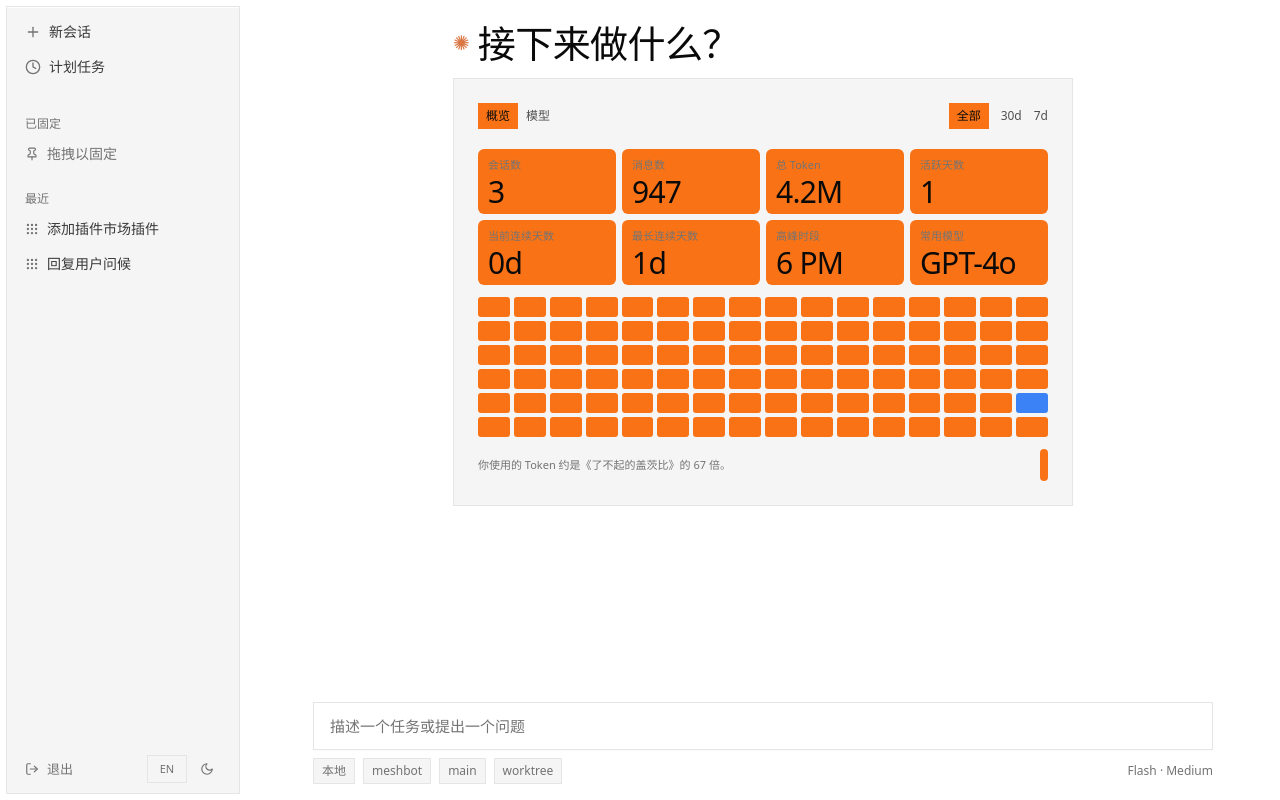
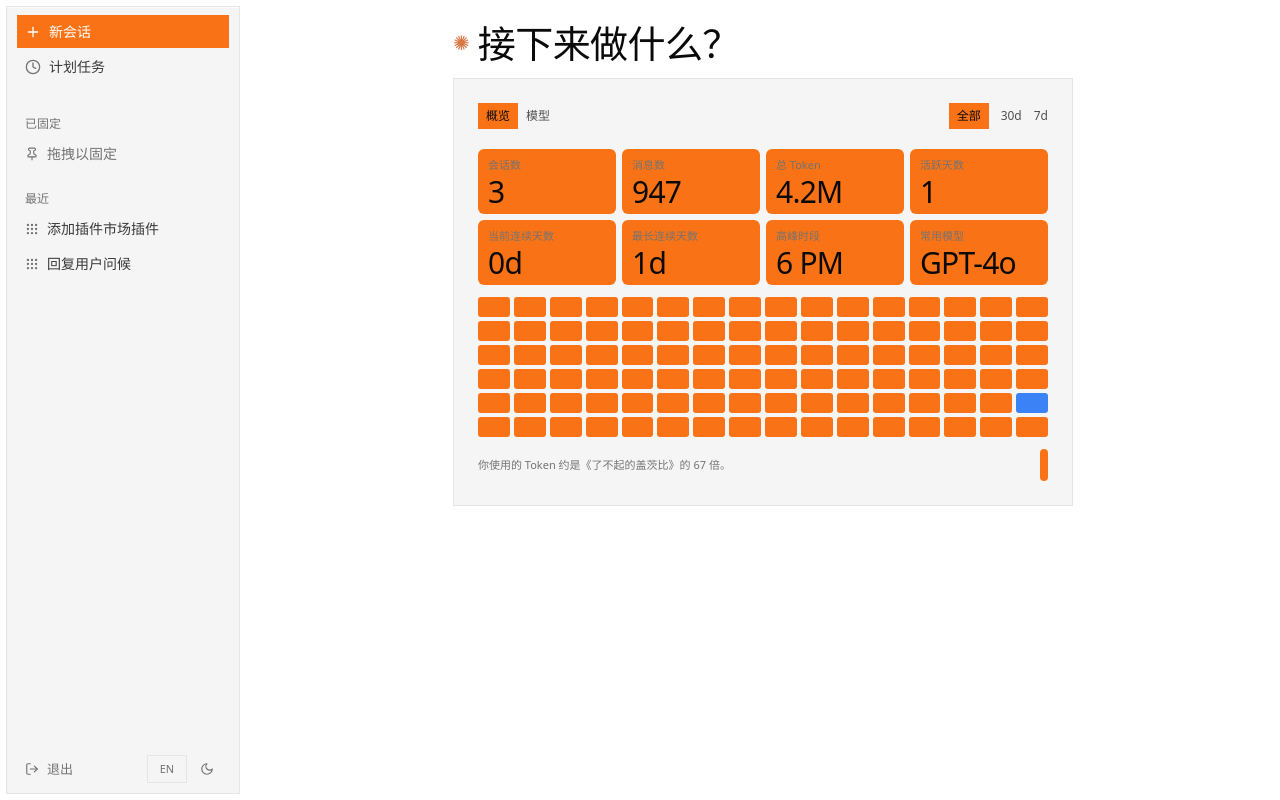
Before and after one commit to meta1top/Meshbot, a Next.js app in the folder apps/web-agent/: page / in a window 1280 px wide. Built offline with nearby package versions, Linux system fonts and the light colour scheme; no server answers.

Commit message:
移除 AppShellLayout footer，调整路由判断
- 删除 footer 区域
- 新会话路由从 /session/new 改为 /
- 内容区域底部内边距从 pb-40 改为 pb-6

Co-authored-by: Cursor <cursoragent@cursor.com>

```diff
--- a/apps/web-agent/src/components/layouts/app-shell-layout.tsx
+++ b/apps/web-agent/src/components/layouts/app-shell-layout.tsx
@@ -33,7 +33,7 @@ export function AppShellLayout({ children, className }: AppShellLayoutProps) {
   const t = useTranslations("appShell");
   const commonT = useTranslations("common");
   const pathname = usePathname();
-  const isNewSessionActive = pathname === "/session/new";
+  const isNewSessionActive = pathname === "/";
   const isScheduledActive = pathname === "/schedule";
   const [isMac, setIsMac] = useState(false);
 
@@ -71,7 +71,7 @@ export function AppShellLayout({ children, className }: AppShellLayoutProps) {
               <SidebarNavItem
                 icon={<Plus className="h-4 w-4" />}
                 active={isNewSessionActive}
-                onClick={() => router.push("/session/new")}
+                onClick={() => router.push("/")}
               >
                 {t("newSession")}
               </SidebarNavItem>
@@ -166,35 +166,10 @@ export function AppShellLayout({ children, className }: AppShellLayoutProps) {
 
         <section className="relative flex min-w-0 flex-1 flex-col">
           <div className={cn("flex-1 overflow-y-auto", className)}>
-            <div className="mx-auto w-full max-w-[900px] px-5 pt-6 pb-40 lg:px-10">
+            <div className="mx-auto w-full max-w-[900px] px-5 pt-6 pb-6 lg:px-10">
               {children}
             </div>
           </div>
-
-          <footer className="absolute right-0 bottom-0 left-0 px-4 pb-4 lg:px-8">
-            <div className="mx-auto w-full max-w-[900px]">
-              <div className="rounded-xl border border-border bg-card/96 px-4 py-3 text-[15px] text-muted-foreground shadow-[0_1px_2px_rgba(0,0,0,0.02)] backdrop-blur-sm dark:shadow-[0_1px_2px_rgba(0,0,0,0.15)]">
-                {t("promptPlaceholder")}
-              </div>
-              <div className="mt-2 flex items-center justify-between text-xs text-muted-foreground">
-                <div className="flex items-center gap-2">
-                  <span className="rounded-md border border-border bg-muted px-2 py-1">
-                    {t("local")}
-                  </span>
-                  <span className="rounded-md border border-border bg-muted px-2 py-1">
-                    meshbot
-                  </span>
-                  <span className="rounded-md border border-border bg-muted px-2 py-1">
-                    main
-                  </span>
-                  <span className="rounded-md border border-border bg-muted px-2 py-1">
-                    worktree
-                  </span>
-                </div>
-                <span>{t("modelBadge")}</span>
-              </div>
-            </div>
-          </footer>
         </section>
       </div>
     </main>
```
